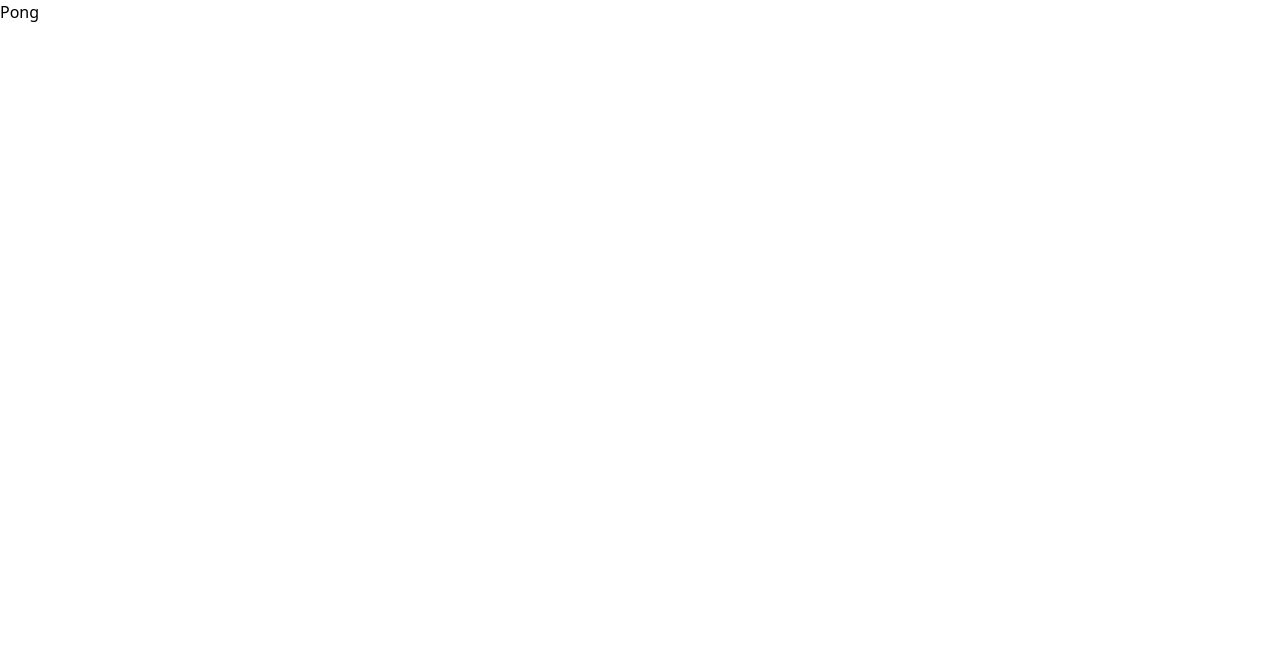
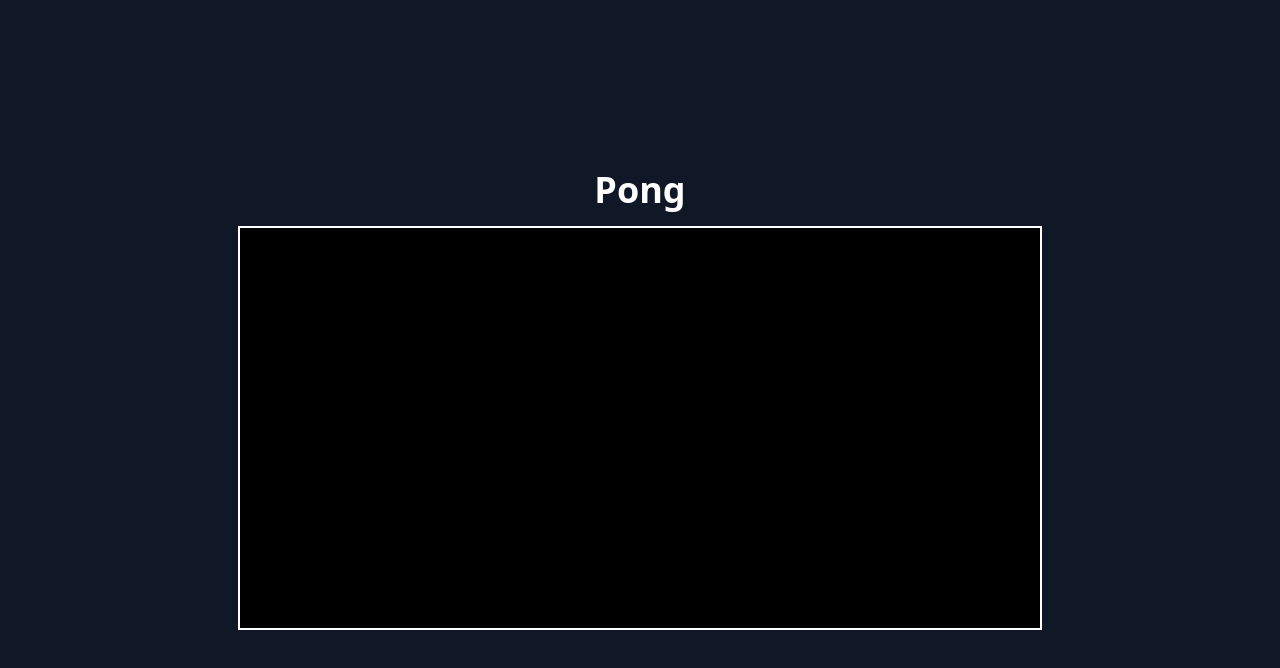
Before and after one commit to MarkCarson777/pong, a React (Vite) app: page / in a window 1280 px wide. Shown: the top 668 px of the page. Built offline with nearby package versions, Linux system fonts and the light colour scheme.

Commit message:
created canvas

```diff
--- a/src/App.tsx
+++ b/src/App.tsx
@@ -1,3 +1,20 @@
+import { useRef } from "react";
+
+const CANVAS_WIDTH = 800;
+const CANVAS_HEIGHT = 400;
+
 export function App() {
-  return <h1>Pong</h1>;
+  const canvasRef = useRef<HTMLCanvasElement>(null);
+
+  return (
+    <div className="flex flex-col items-center justify-center min-h-screen bg-gray-900">
+      <h1 className="text-4xl font-bold text-white mb-4">Pong</h1>
+      <canvas
+        ref={canvasRef}
+        height={CANVAS_HEIGHT}
+        width={CANVAS_WIDTH}
+        className="border-2 border-white bg-black"
+      />
+    </div>
+  );
 }
```
